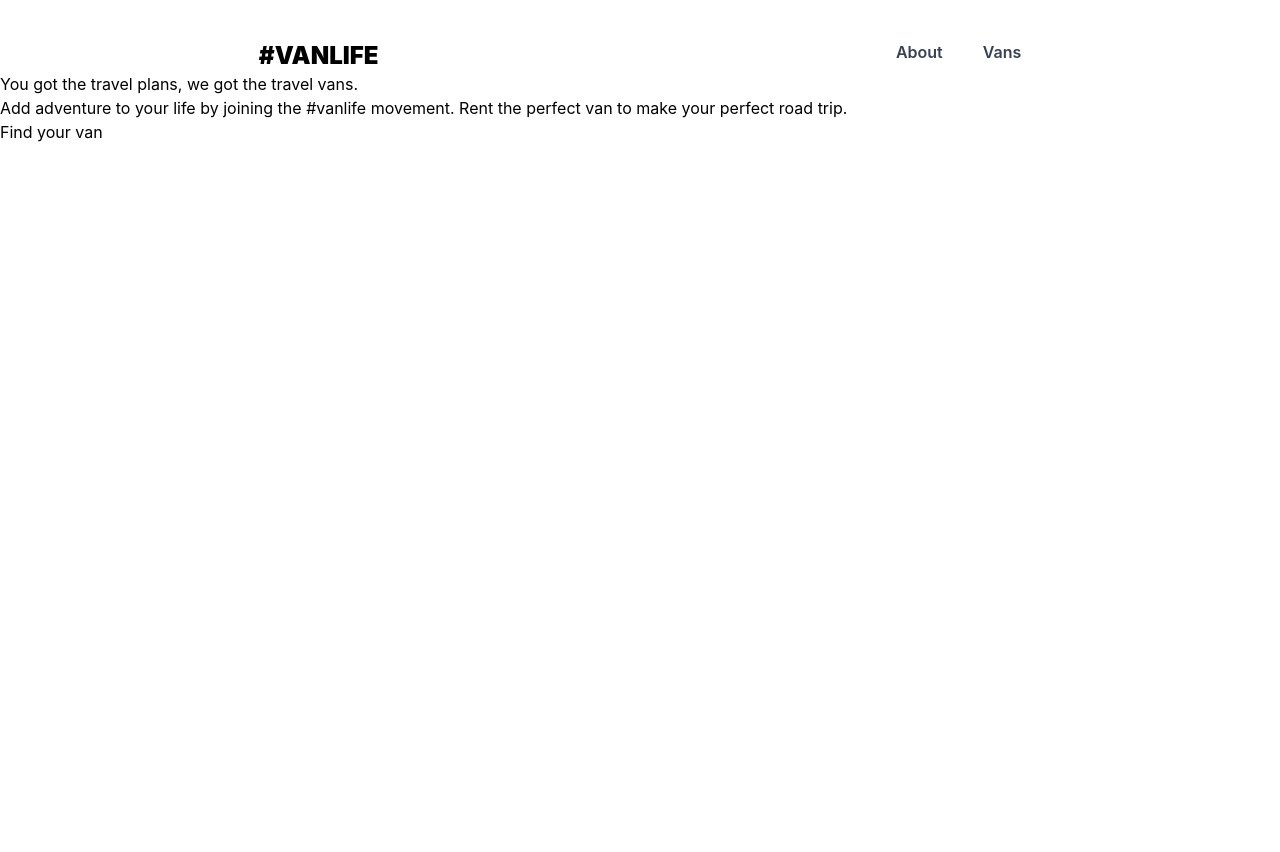
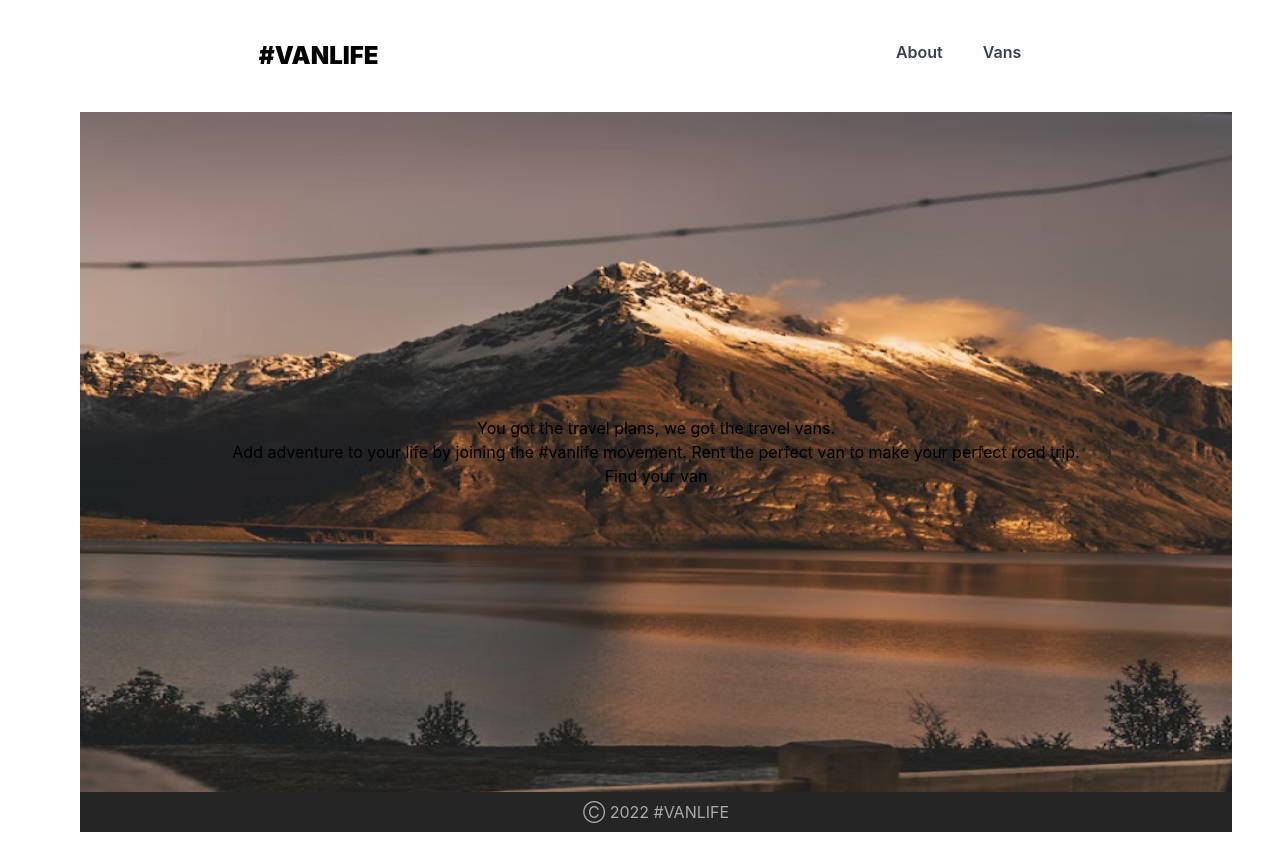
Before and after one commit to mugisha12john/VanLife-Ts, a React (Vite) app: page / in a window 1280 px wide. Before the commit the page ends 800 px from the top, so only its background shows below. Built offline with nearby package versions, Linux system fonts and the light colour scheme; what miragejs would draw is missing.

Commit message:
feat: home page

```diff
--- a/src/components/About.tsx
+++ b/src/components/About.tsx
@@ -25,7 +25,7 @@ export default function About() {
           Explore our vans
         </button>
       </div>
-      <div className="mt-5 bg-[#252525] w-125 flex justify-center p-2">
+      <div className="mt-5 bg-[#252525] w-125 flex justify-center p-2 mb-5">
         <p className="text-[#AAAAAA]">Ⓒ 2022 #VANLIFE</p>
       </div>
     </div>
--- a/src/components/Home.tsx
+++ b/src/components/Home.tsx
@@ -1,12 +1,24 @@
-import React from "react"
-import { Link } from "react-router-dom"
+import React from "react";
+import { Link } from "react-router-dom";
+import bg from "../assets/home.png";
 
 export default function Home() {
-    return (
-        <div className="home-container">
-            <h1>You got the travel plans, we got the travel vans.</h1>
-            <p>Add adventure to your life by joining the #vanlife movement. Rent the perfect van to make your perfect road trip.</p>
-            <Link to="/vans">Find your van</Link>
-        </div>
-    )
-};
+  return (
+    <>
+      <div
+        style={{ backgroundImage: `url(${bg})` }}
+        className="max-w-[90vw] ml-20  h-[85vh] bg-cover bg-center   flex justify-center items-center flex-col mt-10"
+      >
+        <h1>You got the travel plans, we got the travel vans.</h1>
+        <p>
+          Add adventure to your life by joining the #vanlife movement. Rent the
+          perfect van to make your perfect road trip.
+        </p>
+        <Link to="/vans">Find your van</Link>
+      </div>
+      <div className=" bg-[#252525] max-w-[90vw] ml-20 flex justify-center p-2 mb-5">
+        <p className="text-[#AAAAAA]">Ⓒ 2022 #VANLIFE</p>
+      </div>
+    </>
+  );
+}
```
Also changed, not shown: src/assets/home.png (added).
